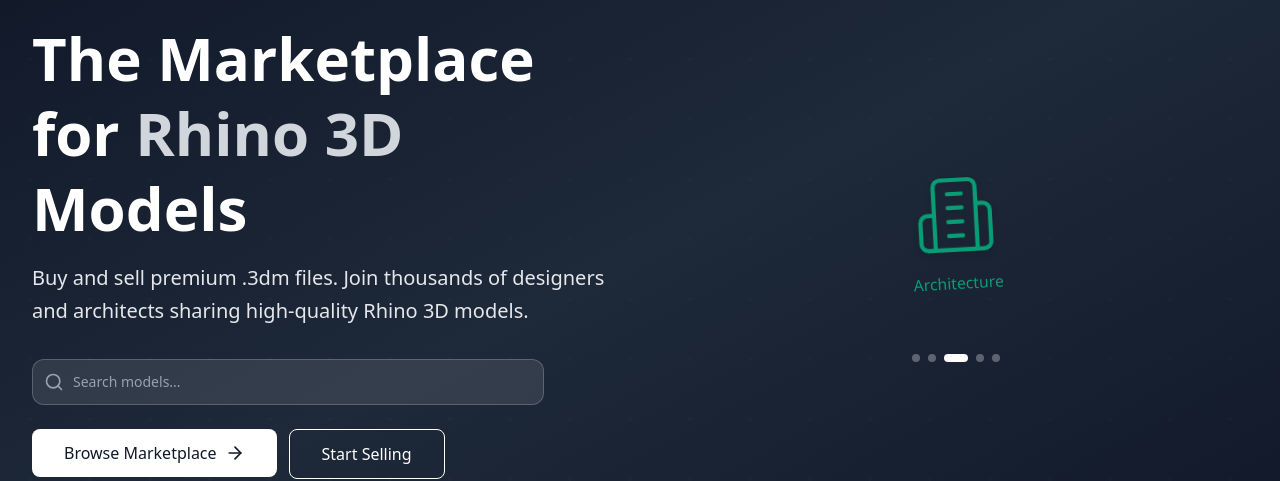
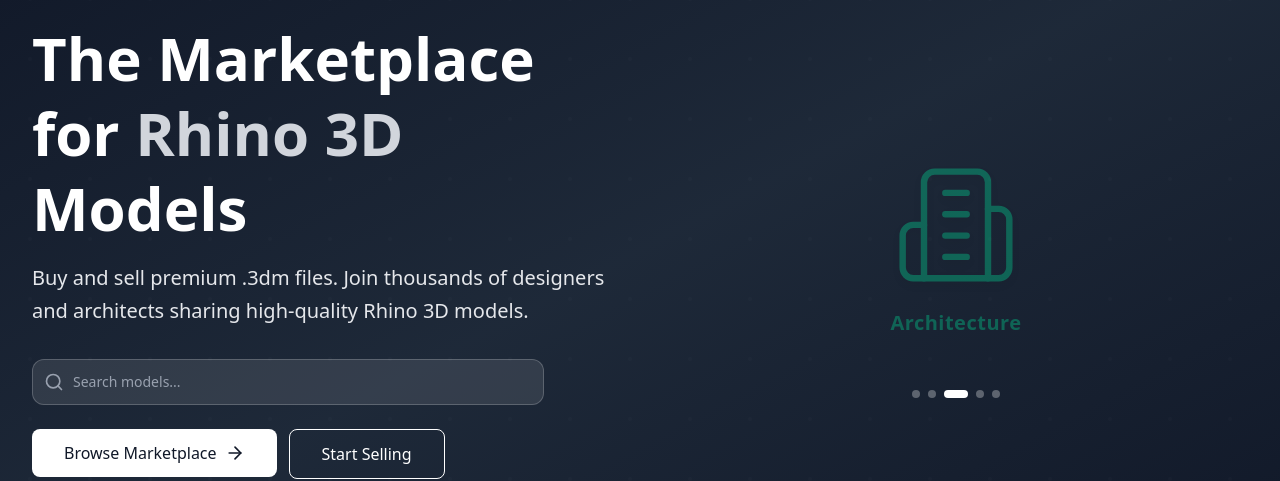
Before and after one commit to M9S9M9/rhinomarket, a Next.js app: page / in a window 1280 px wide. Shown: the part 156-637 px from the top of the page. Built offline with nearby package versions, Linux system fonts and the light colour scheme; no server answers; the database is empty.

Commit message:
Smoother vertical slide transition, larger icons on hero

```diff
--- a/src/app/page.tsx
+++ b/src/app/page.tsx
@@ -136,24 +136,24 @@ export default function HomePage() {
             </div>
 
             {/* Right: rotating category icons */}
-            <div className="hidden md:flex flex-col items-center justify-center min-h-[320px]">
-              <div className="relative w-48 h-48">
+            <div className="hidden md:flex flex-col items-center justify-center min-h-[360px]">
+              <div className="relative w-64 h-64">
                 <AnimatePresence mode="wait">
                   <motion.div
                     key={rotIndex}
-                    initial={{ opacity: 0, scale: 0.6, rotate: -10 }}
-                    animate={{ opacity: 1, scale: 1, rotate: 0 }}
-                    exit={{ opacity: 0, scale: 0.6, rotate: 10 }}
-                    transition={{ duration: 0.4, ease: "easeOut" }}
+                    initial={{ opacity: 0, y: 30 }}
+                    animate={{ opacity: 1, y: 0 }}
+                    exit={{ opacity: 0, y: -30 }}
+                    transition={{ duration: 0.5, ease: [0.25, 0.46, 0.45, 0.94] }}
                     className="absolute inset-0 flex flex-col items-center justify-center"
                   >
-                    <current.icon className={`w-24 h-24 ${current.color} drop-shadow-lg`} strokeWidth={1.2} />
-                    <span className={`mt-4 text-lg font-medium ${current.color}`}>{current.label}</span>
+                    <current.icon className={`w-32 h-32 ${current.color} drop-shadow-lg`} strokeWidth={1.2} />
+                    <span className={`mt-5 text-xl font-semibold tracking-wide ${current.color}`}>{current.label}</span>
                   </motion.div>
                 </AnimatePresence>
               </div>
               {/* Dots indicator */}
-              <div className="flex gap-2 mt-6">
+              <div className="flex gap-2 mt-8">
                 {rotatingItems.map((_, i) => (
                   <button
                     key={i}
```
